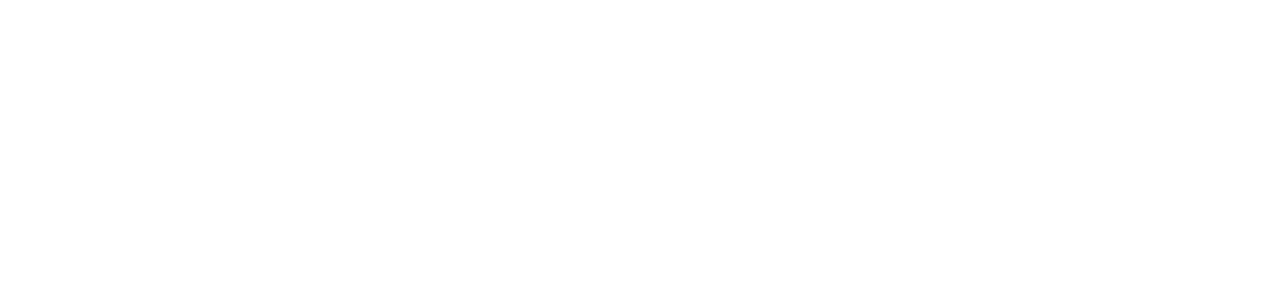
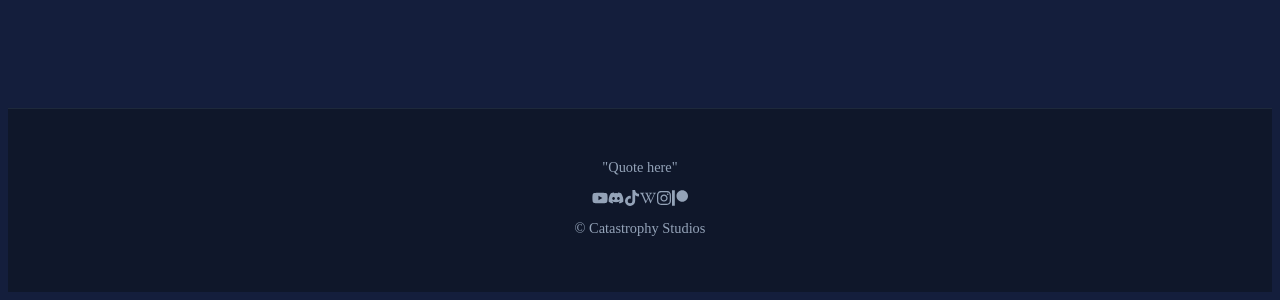
Before and after one commit to F1nndegamer/NewCatt, a React (Create React App) app: page / in a window 1280 px wide. Shown: the part 2064-2364 px from the top of the page. Before the commit the page ends 800 px from the top, so only its background shows below. Built offline with nearby package versions, Linux system fonts and the light colour scheme.

Commit message:
ScrollEffect

```diff
--- a/src/App.css
+++ b/src/App.css
@@ -1,6 +1,5 @@
 
 @import url('https://fonts.googleapis.com/css2?family=Press+Start+2P&display=swap');
 body, html {
- font-family: 'Press Start 2P', monospace;
   text-align: center;
 }
--- a/src/App.js
+++ b/src/App.js
@@ -5,12 +5,15 @@ import AboutUs from "./components/About/About";
 import TribesSection from "./components/Tribes/Tribes";
 import ContactUs from "./components/Contact/Contact";
 import Footer from "./components/Footer/Footer";
+import SkyScroll from "./components/SkyScroll/SkyScroll";
 
 export default function App() {
   return (
     <div className="font-sans">
       <Header />
       <Intro />
+      <SkyScroll />
+      <Footer />
     </div>
   );
 }
--- a/src/components/Footer/Footer.css
+++ b/src/components/Footer/Footer.css
@@ -1,3 +1,6 @@
+footer {
+  margin-top: 200vh;
+}
 
 .footer {
   background-color: #0f172a;
--- a/src/components/Header/Header.css
+++ b/src/components/Header/Header.css
@@ -3,7 +3,7 @@
   --text: #333;
   --accent: #8eac89;
   --accent-dark: #6f8a6c;
-    --bg1: #ffffff00;
+    --bg1: #ffffff;
   --link-hover: var(--accent);
 }
 .header {
@@ -31,6 +31,7 @@
 }
 
 h1 {
+  font-family: "Press Start 2P", cursive;
   font-size: 18px;
   margin: 0;
 }
--- /dev/null
+++ b/src/components/SkyScroll/SkyScroll.css
@@ -0,0 +1,3 @@
+html, body {
+  transition: background 0.3s linear;
+}
--- /dev/null
+++ b/src/components/SkyScroll/SkyScroll.jsx
@@ -0,0 +1,26 @@
+import { useEffect } from "react";
+import "./SkyScroll.css";
+
+export default function SkyScroll() {
+  useEffect(() => {
+    const handleScroll = () => {
+      const ScrollHeight = 300;
+      const scrollTop = window.scrollY;
+      const scrolled = Math.min(scrollTop / ScrollHeight, 1);
+
+      const nightColor = [20, 30, 60];
+      const dayColor = [135, 206, 235];
+      const r = Math.round(nightColor[0] + (dayColor[0] - nightColor[0]) * scrolled);
+      const g = Math.round(nightColor[1] + (dayColor[1] - nightColor[1]) * scrolled);
+      const b = Math.round(nightColor[2] + (dayColor[2] - nightColor[2]) * scrolled);
+
+      document.body.style.background = `rgb(${r}, ${g}, ${b})`;
+    };
+
+    window.addEventListener("scroll", handleScroll);
+    handleScroll();
+    return () => window.removeEventListener("scroll", handleScroll);
+  }, []);
+
+  return null;
+}
```
